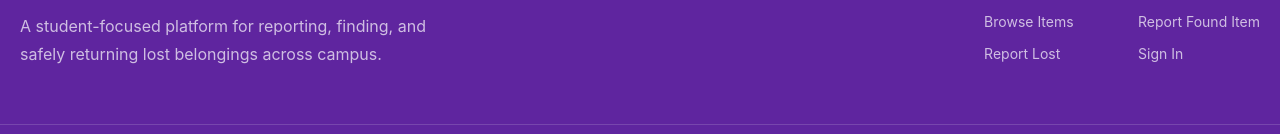
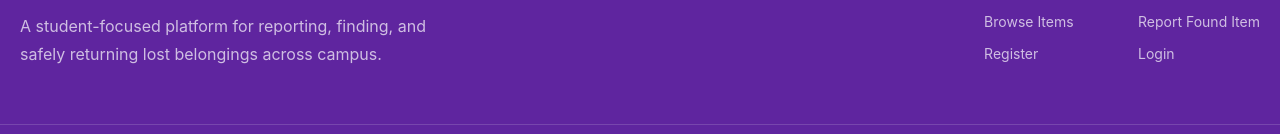
Before and after one commit to Qhallim/search-party, a React (Vite) app in the folder client/: page /#/login in a window 1280 px wide. Shown: the part 992-1126 px from the top of the page. Built offline with nearby package versions, Linux system fonts and the light colour scheme.

Commit message:
update footer

```diff
--- a/client/src/components/Footer.jsx
+++ b/client/src/components/Footer.jsx
@@ -35,9 +35,9 @@ function Footer() {
             </Link>
             <Link
               className="text-sm text-white/70 hover:text-white"
-              to="/report-lost"
+              to="/register"
             >
-              Report Lost
+              Register
             </Link>
           </div>
 
@@ -56,7 +56,7 @@ function Footer() {
               Report Found Item
             </Link>
             <Link className="text-sm text-white/70 hover:text-white" to="/login">
-              Sign In
+              Login
             </Link>
           </div>
         </div>
```
